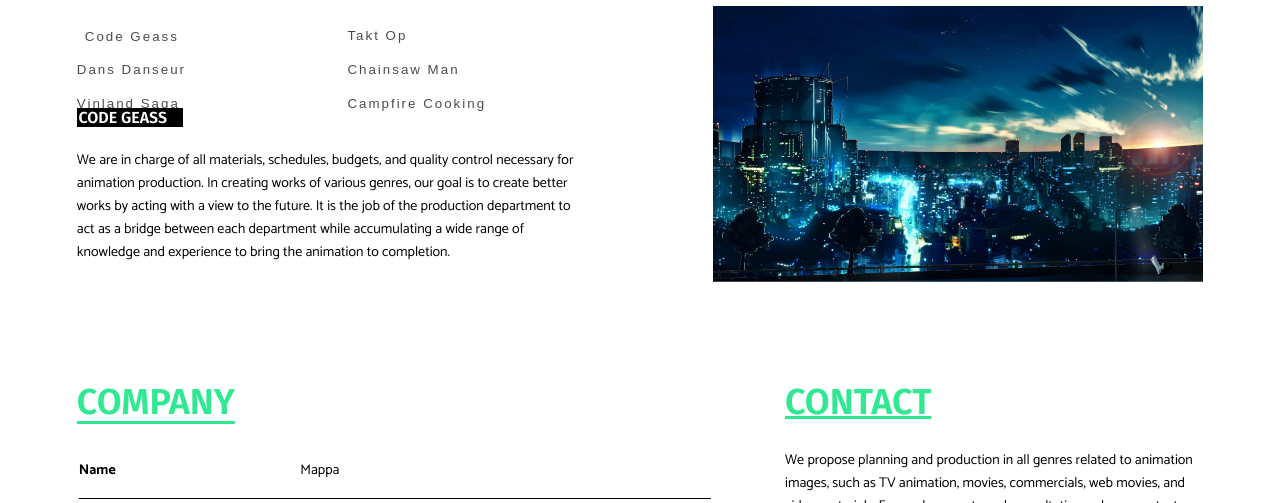
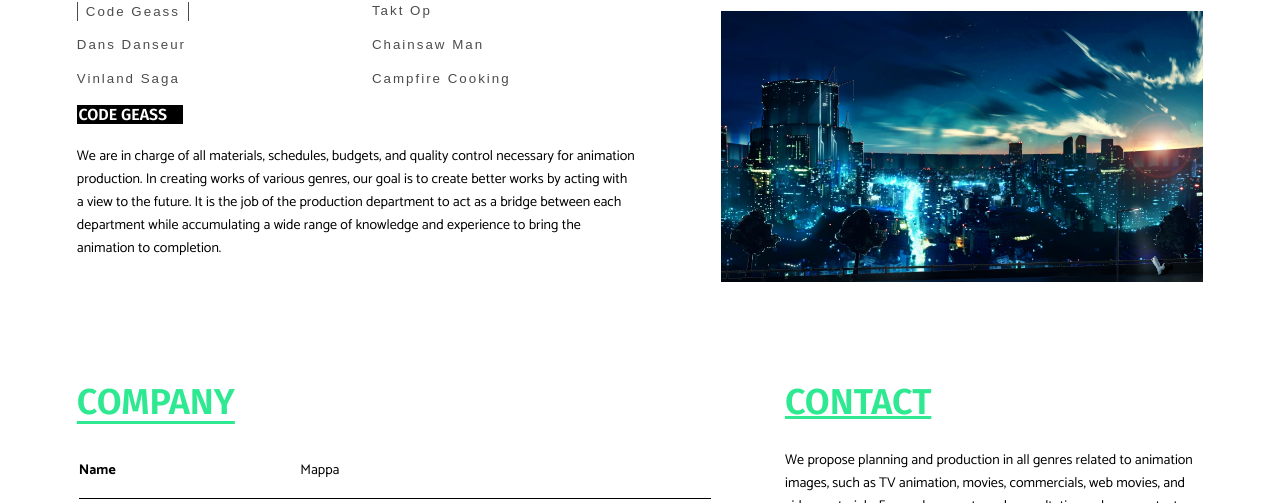
Before and after one commit to JessyJamesPasay20/FED, a plain HTML site: page favorites.html in a window 1280 px wide. Shown: the part 689-1192 px from the top of the page. Drawn offline with Linux system fonts and the light colour scheme.

Commit message:
Random bug fix

```diff
--- a/css/style.css
+++ b/css/style.css
@@ -234,13 +234,13 @@ footer > small { order: 3; color: var(--textFont); font-size: 11px; margin-top:
   #pages main section:nth-of-type(1) { justify-content: center; display: flex; padding: 0 6vw; }
   #pages section:nth-of-type(1) h2 { grid-area: 1 / 1 / 2 / 4; margin-left: 0; text-underline-offset: unset; }
   #pages main > section:nth-of-type(1) { display: grid; grid-template-columns: repeat(6, 1fr); grid-template-rows: repeat(1, 1fr); gap: 15px 52px; max-width: 1500px; margin: 6vw auto; align-items: center; }
-  #pages section:nth-of-type(1) ul {justify-content: center;align-items: center;grid-area: 2 / 1 / 5 / 4;display: grid;grid-template-columns: repeat(2, 1fr);grid-template-rows: repeat(3, 1fr);gap: 14px 30px;margin: 0px;padding-bottom: 0px;}
+  #pages section:nth-of-type(1) ul {justify-content: center;align-items: center; grid-area: 2 / 1 / 5 / 5;display: grid;grid-template-columns: repeat(2, 1fr);grid-template-rows: repeat(3, 1fr);gap: 14px 30px;margin: 0px;padding-bottom: 0px;}
   #pages section:nth-of-type(1) ul li { opacity: 0.7; margin: 0; text-align: left; }
-  #pages section:nth-of-type(1) ul li:nth-of-type(1) button { padding: 2px 8px; border-top: transparent; border-bottom: transparent; }
-  #pages section:nth-of-type(1) > article { grid-area: 4 / 1 / 7 / 4; }
+  #pages section:nth-of-type(1) ul li:nth-of-type(1) button { padding: 2px 8px; border-top: transparent; border-bottom: transparent;  border-left: solid 1px var(--textFont);border-right: solid 1px var(--textFont);}
+  #pages section:nth-of-type(1) > article {grid-area: 5 / 1 / 5 / 5;}
   #pages section:nth-of-type(1) > article h3 { background: var(--invertedElements); color: var(--invertedTextFonts); font-size: 16px; width: fit-content; padding: 0px 1em 0px 0.1em; margin: 0px 0px 0.9em; }
   #pages section:nth-of-type(1) > article p { color: var(--textFont); font-size: min(1.1vw, 16px); }
-  #pages section:nth-of-type(1) > img { width: unset; margin: 0px 0px 1em; max-height: calc(23vw); overflow: hidden; grid-area: 2 / 4 / 7 / 8; justify-self: end; }
+  #pages section:nth-of-type(1) > img { width: unset; margin: 0px 0px 1em; max-height: calc(23vw); overflow: hidden;  grid-area: 2 / 4 / 7 / 12; justify-self: end; }
   #pages section:nth-of-type(2) section { padding: 0px; }
   #pages section:nth-of-type(2) table { font-size: min(1.1vw, 16px); }
   #pages section:nth-of-type(2) section p { font-size: min(1.1vw, 16px); }
```
